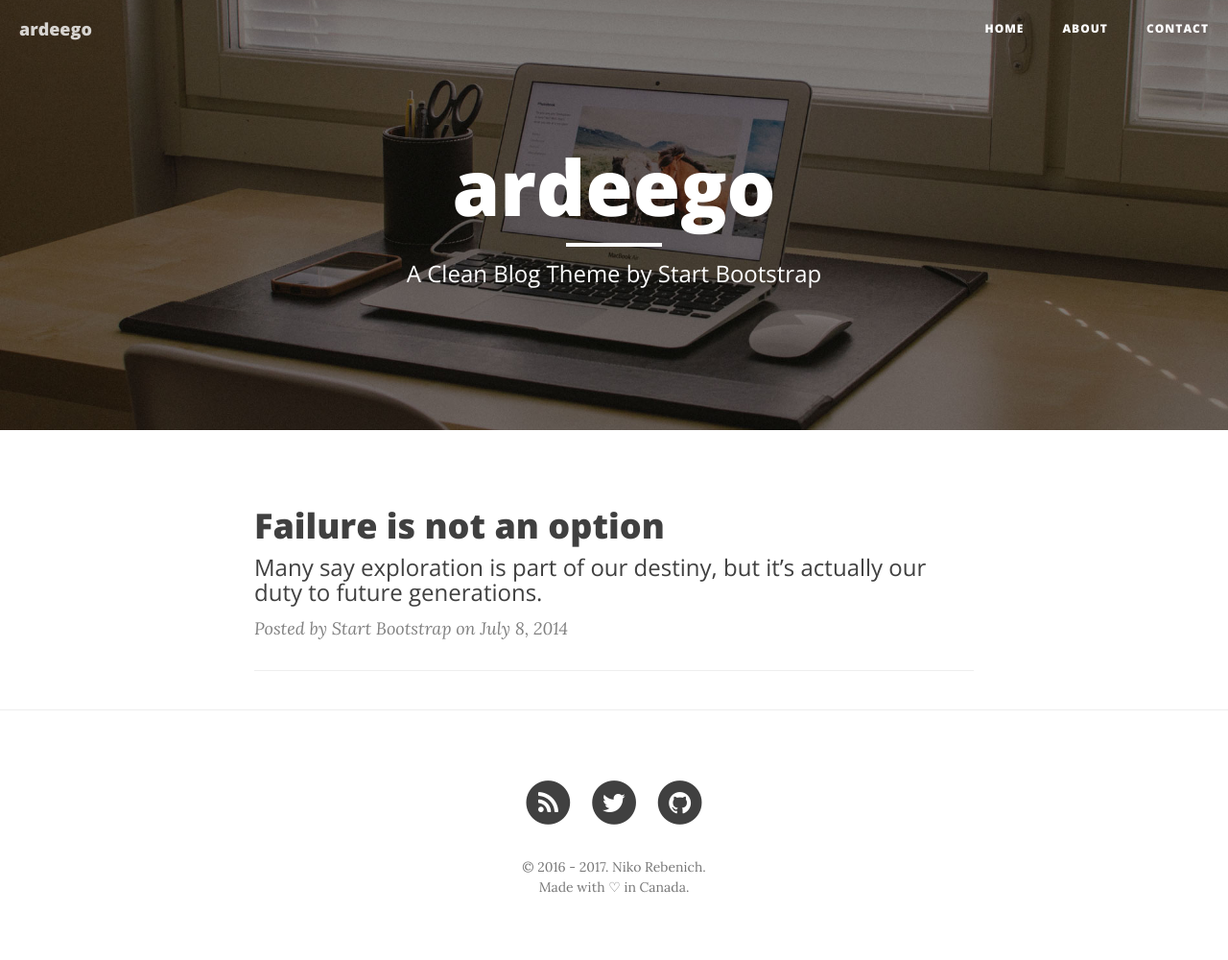
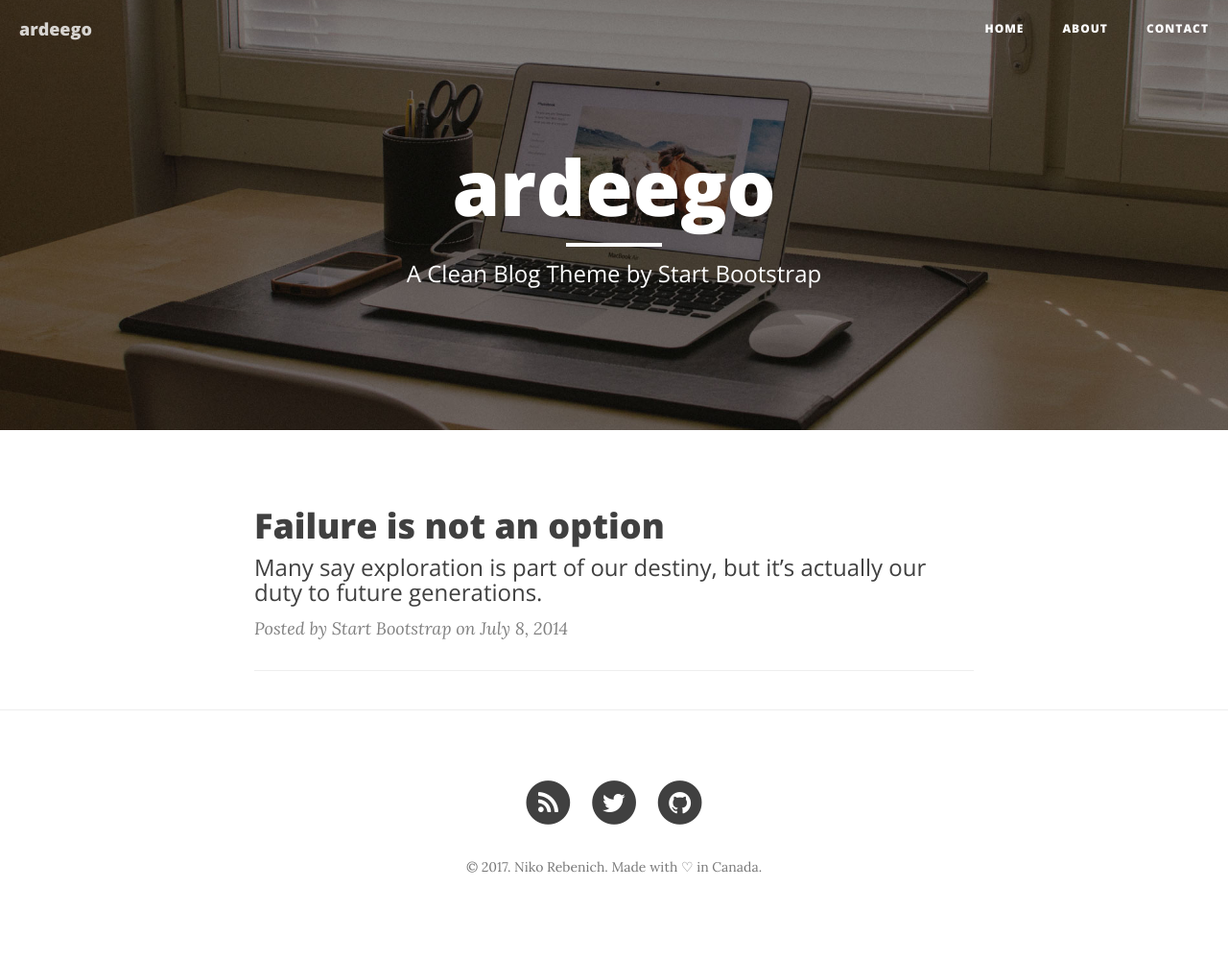
Before and after one commit to ardeego/ardeego-site, a Jekyll site: the page built from index.html, in a window 1280 px wide. Shown: the whole page at 96% size. Built offline with Jekyll 4.4.1, drawn with Linux system fonts in a browser that asks for light colours; nearby versions of some CDN libraries; the list of posts is cut into pages by our own code; after the commit the page ends 979 px from its top, so only the background shows below that.

Commit message:
Update link color and footer

```diff
--- a/_config.yml
+++ b/_config.yml
@@ -10,8 +10,8 @@ destination: _site
 # Site settings
 title: ardeego
 header-img: img/home-bg.jpg
-email: niko@ardeego.com
-copyright_name: ardeego
+email: ardeego@gmail.com
+copyright_name: Niko Rebenich
 description: "Testing"
 baseurl: ""
 url: "https://ardeego.github.io"
--- a/_includes/footer.html
+++ b/_includes/footer.html
@@ -53,8 +53,7 @@
                     </li>
                     {% endif %}
                 </ul>
-                <p class="copyright text-muted">&copy; 2016 - {{ site.time | date: '%Y' }}. Niko Rebenich.<br/>
-    Made with ♡ in Canada.</p>
+                <p class="copyright text-muted">&copy; {{ site.time | date: '%Y' }}. Niko Rebenich. Made with ♡ in Canada.</p>
             </div>
         </div>
     </div>
--- a/less/variables.less
+++ b/less/variables.less
@@ -1,6 +1,6 @@
 // Variables
 
-@brand-primary: #e021a0;
+@brand-primary: #4ba0e0;
 @gray-dark: lighten(black, 25%);
 @gray: lighten(black, 50%);
 @white-faded: fade(white, 80%);
```
